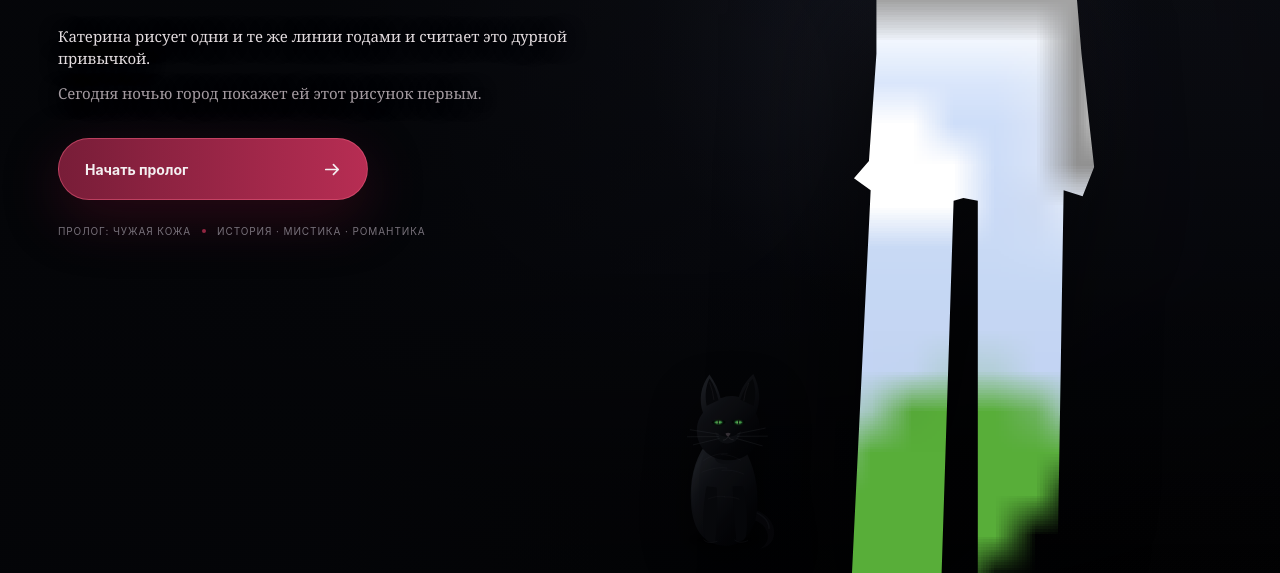
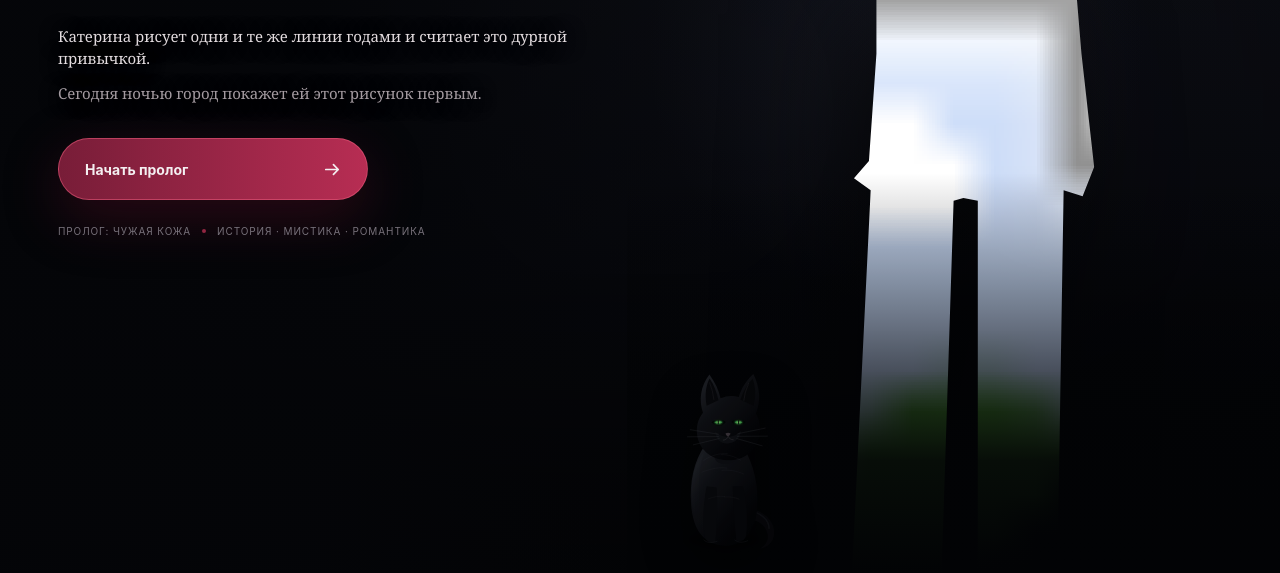
Before and after one commit to Gorills/novella-game, a website with bundled scripts: page web/index.html in a window 1280 px wide. Shown: the part 227-800 px from the top of the page. Built offline with nearby package versions, Linux system fonts and the light colour scheme; files whose address does not match are found by name.

Commit message:
art: fade damaged lower sprite area into cinematic foreground

```diff
--- a/web/art-pass.css
+++ b/web/art-pass.css
@@ -22,8 +22,8 @@
   z-index: 1;
 }
 
-/* The canonical source contains a few baked dark rectangular artifacts close to
-   the silhouette. Do not repaint Katerina: stage her against a cinematic black
+/* The canonical source contains baked dark rectangular artifacts close to the
+   silhouette. Do not repaint Katerina: stage her against a cinematic black
    vignette so those source pixels disappear into the lighting. */
 .character-stage.right::before,
 .home-character::before,
@@ -49,6 +49,35 @@
   height:100%;
   pointer-events:none;
   background:linear-gradient(90deg,#020305 0%,rgba(2,3,5,.95) 42%,rgba(3,4,6,.54) 74%,transparent 100%);
+}
+
+/* The source also has a damaged lower-body patch. Rather than invent anatomy,
+   frame Katerina as a cinematic half-body sprite and let the lower area fall
+   naturally into foreground shadow. */
+.menu-katya::after,
+.character-stage.right::after,
+.home-character::after,
+.ending-katya::after {
+  content:"";
+  position:absolute;
+  z-index:2;
+  right:0;
+  bottom:0;
+  width:47%;
+  height:48%;
+  pointer-events:none;
+  background:linear-gradient(180deg,transparent 0%,rgba(2,3,5,.44) 35%,rgba(2,3,5,.94) 72%,#020305 100%);
+}
+.katya-side::after {
+  content:"";
+  position:absolute;
+  z-index:2;
+  left:0;
+  bottom:0;
+  width:38%;
+  height:45%;
+  pointer-events:none;
+  background:linear-gradient(180deg,transparent 0%,rgba(2,3,5,.35) 38%,rgba(2,3,5,.92) 78%,#020305 100%);
 }
 
 /* The old geometric glass rectangle made the title screen feel like a mockup. */
@@ -163,6 +192,10 @@
   .character-stage.right::before,
   .home-character::before,
   .ending-katya::before { width:46%; }
+  .menu-katya::after,
+  .character-stage.right::after,
+  .home-character::after,
+  .ending-katya::after { width:51%; height:50%; }
 }
 
 @media (prefers-reduced-motion: reduce) {
```
